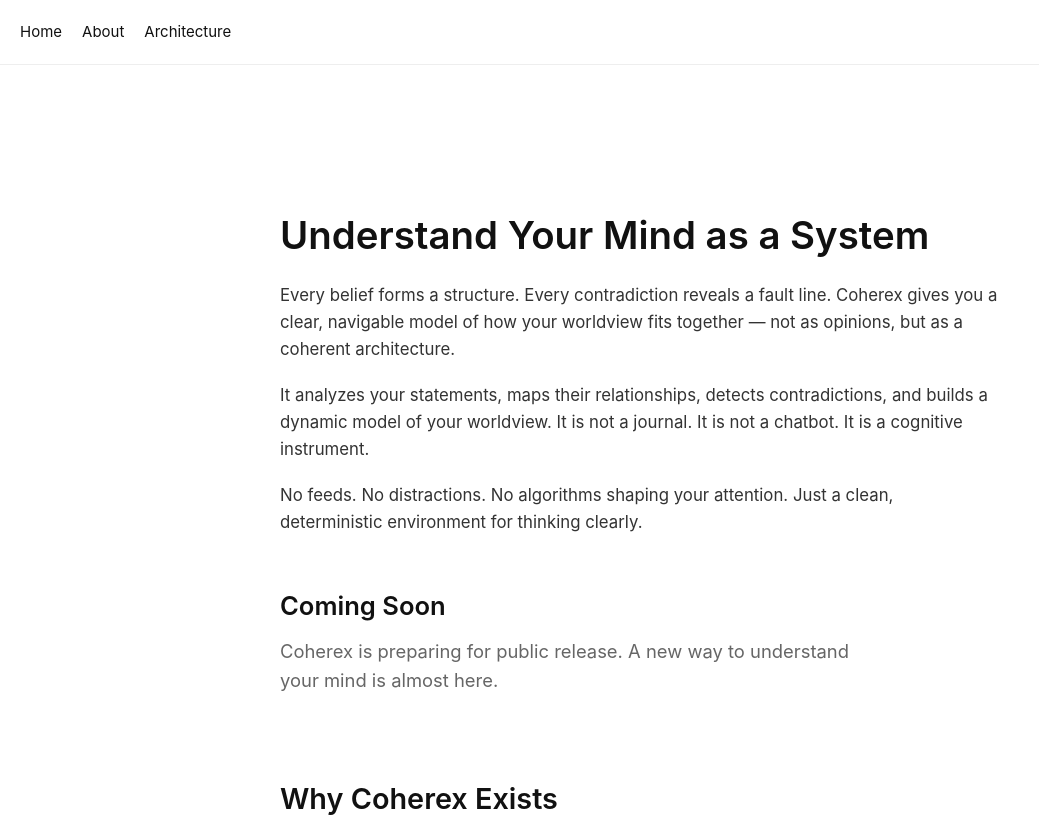
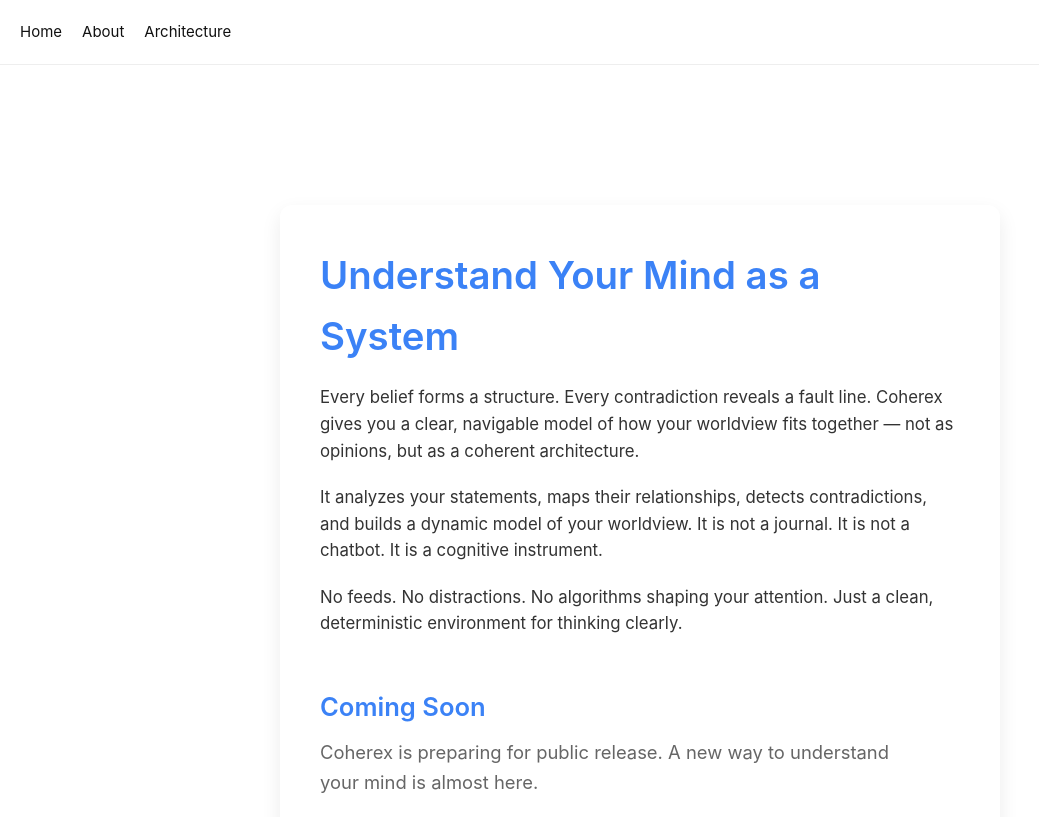
Before and after one commit to brandonprince217217-beep/coherex, a Next.js app: page / in a window 1280 px wide. Shown: the top 817 px of the page, without its empty margins (0-1039 px from the left). Built offline with nearby package versions, Linux system fonts and the light colour scheme.

Commit message:
Update globals.css

```diff
--- a/styles/globals.css
+++ b/styles/globals.css
@@ -1,3 +1,14 @@
+:root {
+  --coherex-bg: #f7f9fc;
+  --coherex-text: #111;
+  --coherex-accent: #3B82F6;
+  --coherex-card: #ffffff;
+  --coherex-shadow: rgba(0, 0, 0, 0.08);
+}body {
+  background: linear-gradient(180deg, #eef2f7 0%, #ffffff 100%);
+  color: var(--coherex-text);
+}
+
 /* ------------------------------ */
 /*  Coherex Global Styles         */
 /*  Clean, minimal, deterministic */
@@ -87,4 +98,21 @@ footer {
   main {
     padding: 30px 16px;
   }
+}section {
+  background: var(--coherex-card);
+  padding: 40px;
+  border-radius: 12px;
+  box-shadow: 0 8px 20px var(--coherex-shadow);
+  transform: translateZ(0);
+  transition: transform 0.25s ease, box-shadow 0.25s ease;
+  margin-bottom: 40px;
 }
+
+section:hover {
+  transform: translateY(-4px);
+  box-shadow: 0 12px 28px rgba(0, 0, 0, 0.12);
+}
+
+h1, h2 {
+  color: var(--coherex-accent);
+}
```
